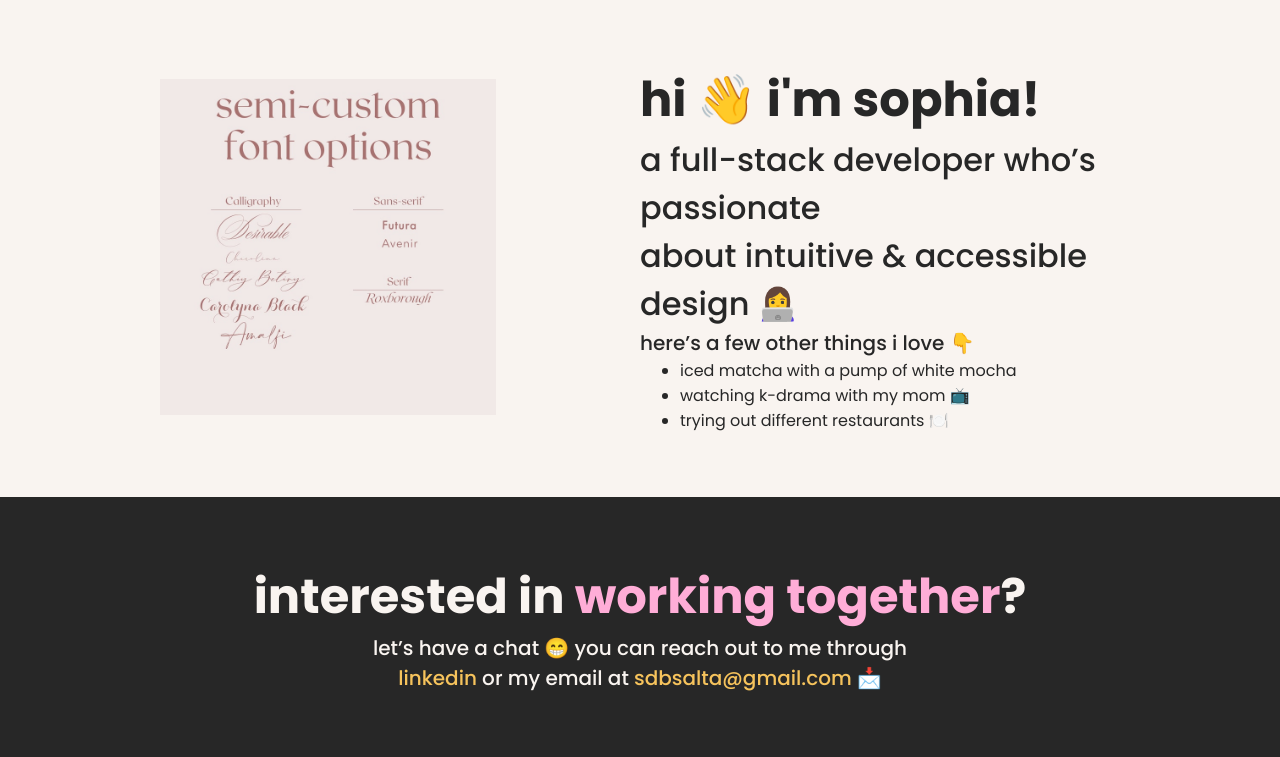
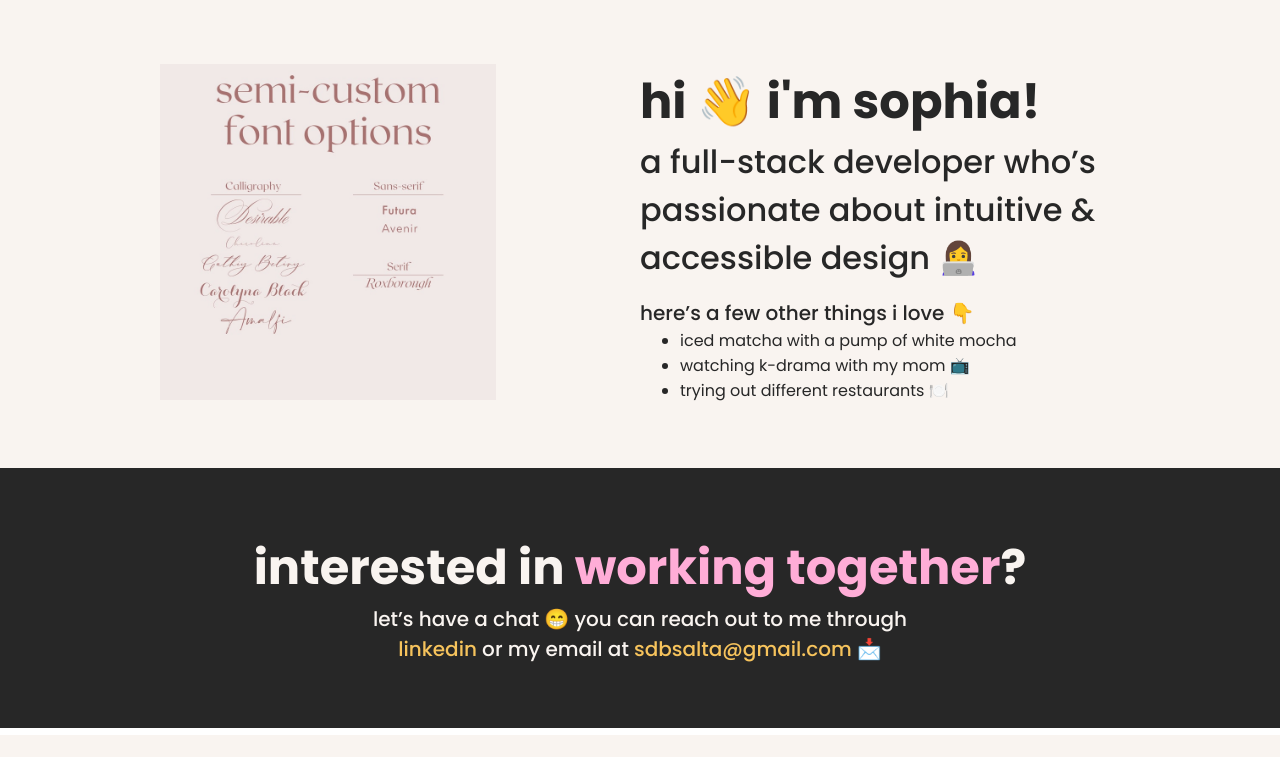
Before and after one commit to sdbsalta/portfolio, a Django app: page /about/ in a window 1280 px wide. Shown: the part 65-822 px from the top of the page. After the commit the page ends 800 px from the top, so only its background shows below. Run offline with Django 5.2, Linux system fonts and the light colour scheme.

Commit message:
added padding top to list

```diff
--- a/portfolio/templates/about.html
+++ b/portfolio/templates/about.html
@@ -28,6 +28,10 @@
         .about .section-1 .text {
             flex: 1;
             max-width: 50%;
+        }
+
+        .about .section-1 .text .list{
+            padding-top: 1rem;
         }
 
         .about .section-2 {
@@ -67,7 +71,7 @@
         <div class="text">
             <div class="hero">
                 <h1>hi 👋 i'm sophia!</h1>
-                <h2>a full-stack developer who’s passionate<br>about intuitive & accessible design 👩‍💻</h2>
+                <h2>a full-stack developer who’s passionate about intuitive & accessible design 👩‍💻</h2>
             </div>
             <div class="list">
                 <p>Here’s a few other things I love 👇</p>
```
